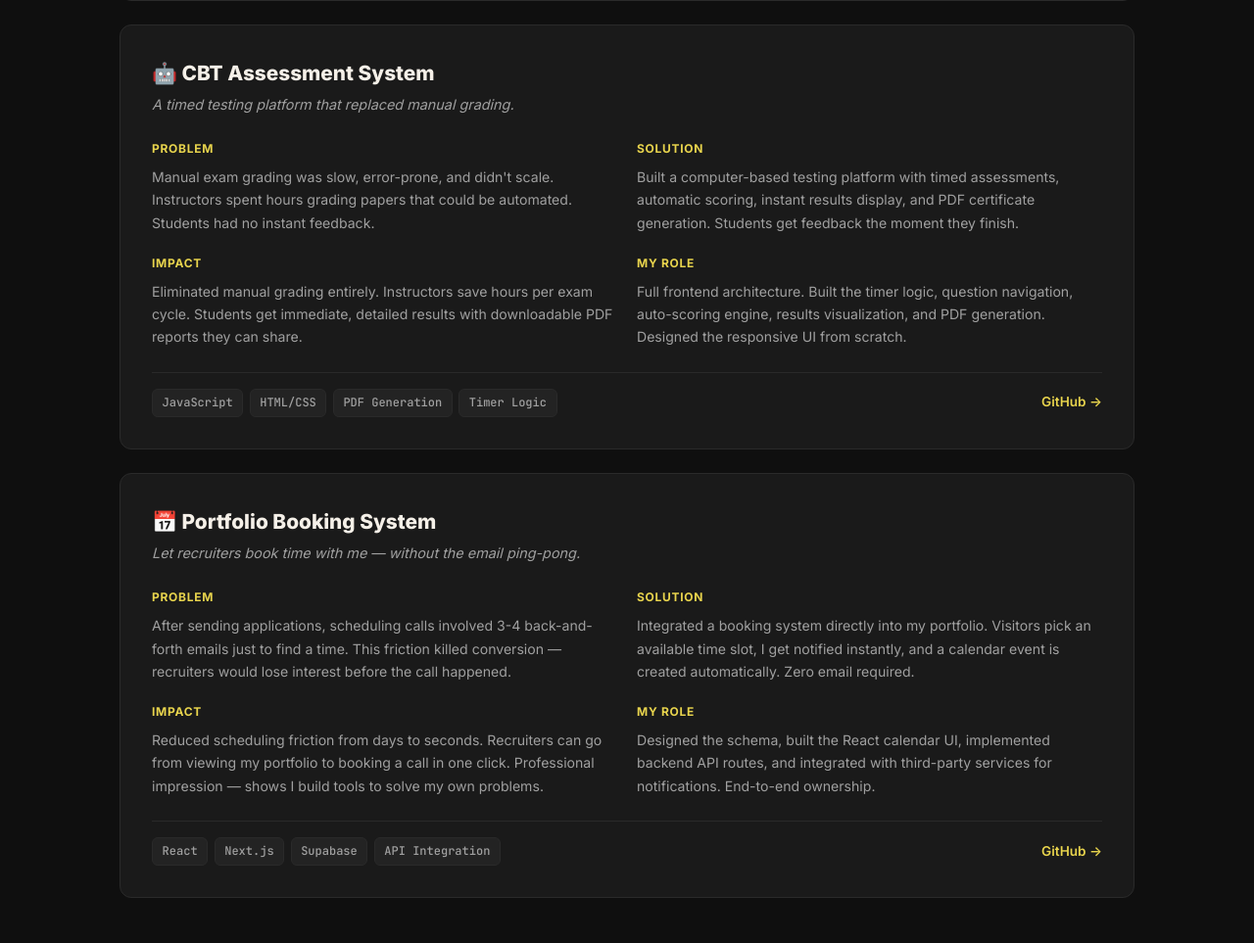
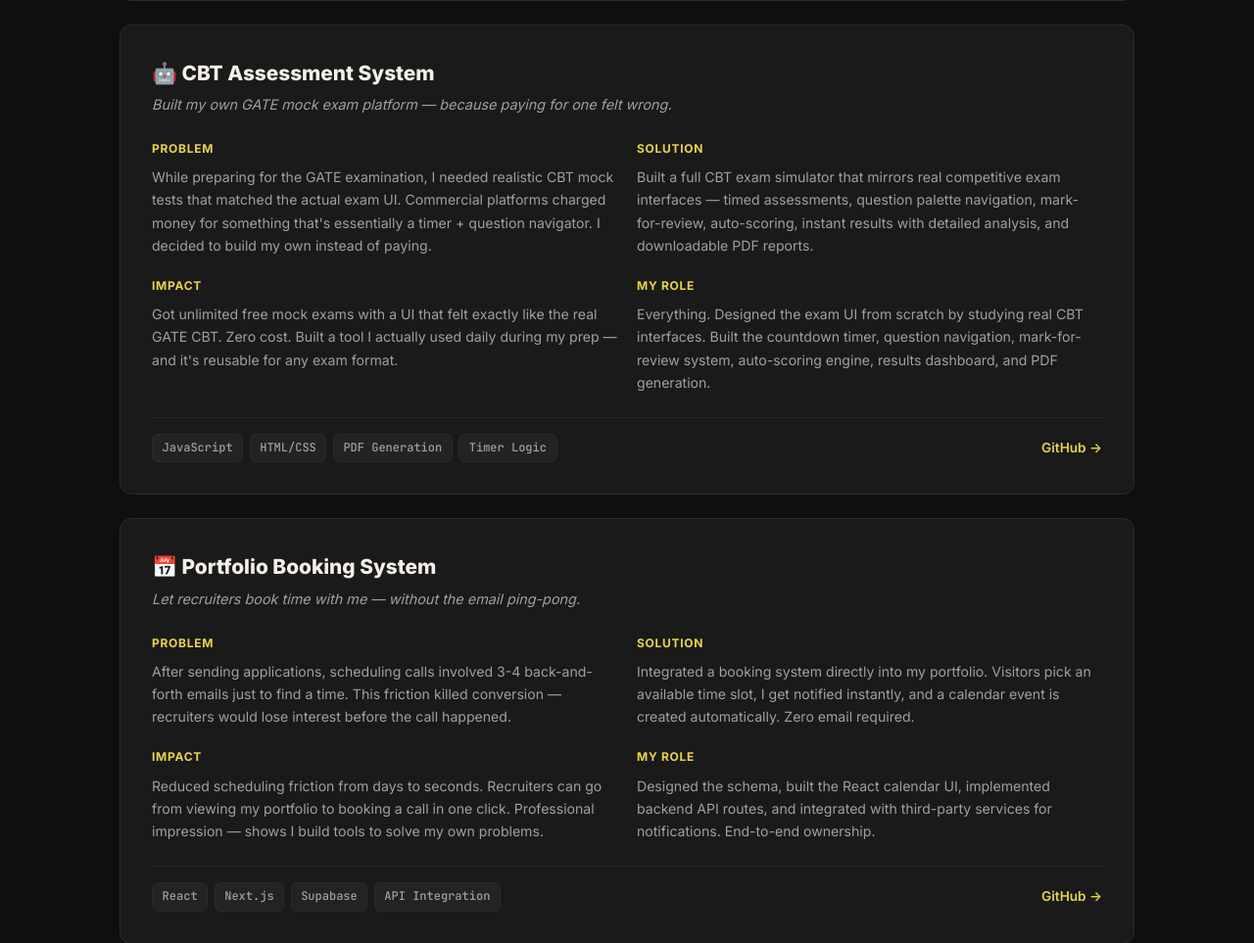
Before and after one commit to gangadhar107/ai-portfolio, a FastAPI app: page /projects in a window 1280 px wide. Shown: the part 742-1705 px from the top of the page at 98% size. Run offline with FastAPI, Linux system fonts and the light colour scheme.

Commit message:
fix: CBT project - real GATE exam motivation story

```diff
--- a/templates/projects.html
+++ b/templates/projects.html
@@ -138,28 +138,31 @@ endblock %}
 <!-- Project 2: CBT Assessment System -->
 <div class="project-card">
     <h3 class="project-name">🤖 CBT Assessment System</h3>
-    <p class="project-tagline">A timed testing platform that replaced manual grading.</p>
+    <p class="project-tagline">Built my own GATE mock exam platform — because paying for one felt wrong.</p>
 
     <div class="project-sections">
         <div class="project-section">
             <h4>Problem</h4>
-            <p>Manual exam grading was slow, error-prone, and didn't scale. Instructors spent hours grading papers that
-                could be automated. Students had no instant feedback.</p>
+            <p>While preparing for the GATE examination, I needed realistic CBT mock tests that matched the actual exam
+                UI. Commercial platforms charged money for something that's essentially a timer + question navigator. I
+                decided to build my own instead of paying.</p>
         </div>
         <div class="project-section">
             <h4>Solution</h4>
-            <p>Built a computer-based testing platform with timed assessments, automatic scoring, instant results
-                display, and PDF certificate generation. Students get feedback the moment they finish.</p>
+            <p>Built a full CBT exam simulator that mirrors real competitive exam interfaces — timed assessments,
+                question palette navigation, mark-for-review, auto-scoring, instant results with detailed analysis, and
+                downloadable PDF reports.</p>
         </div>
         <div class="project-section">
             <h4>Impact</h4>
-            <p>Eliminated manual grading entirely. Instructors save hours per exam cycle. Students get immediate,
-                detailed results with downloadable PDF reports they can share.</p>
+            <p>Got unlimited free mock exams with a UI that felt exactly like the real GATE CBT. Zero cost. Built a tool
+                I actually used daily during my prep — and it's reusable for any exam format.</p>
         </div>
         <div class="project-section">
             <h4>My Role</h4>
-            <p>Full frontend architecture. Built the timer logic, question navigation, auto-scoring engine, results
-                visualization, and PDF generation. Designed the responsive UI from scratch.</p>
+            <p>Everything. Designed the exam UI from scratch by studying real CBT interfaces. Built the countdown timer,
+                question navigation, mark-for-review system, auto-scoring engine, results dashboard, and PDF generation.
+            </p>
         </div>
     </div>
 
```
